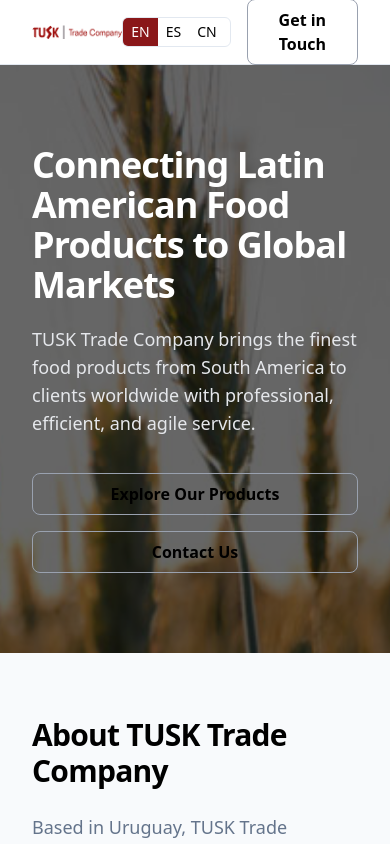
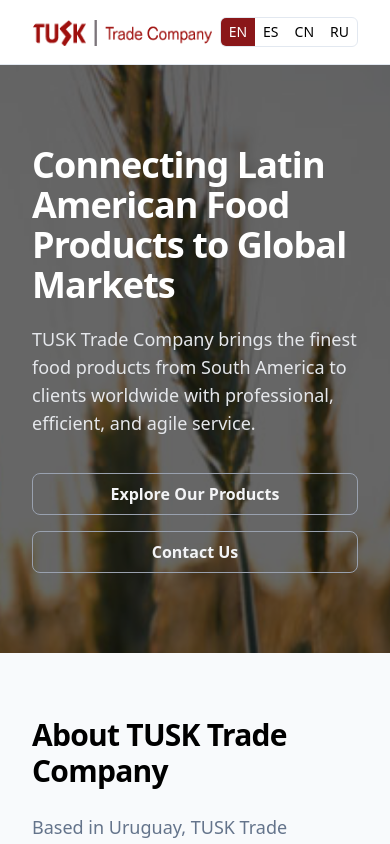
Before and after one commit to pdelabs/tusk, a Next.js app: page / in a window 390 px wide. Shown: the top 844 px of the page. Built offline with nearby package versions, Linux system fonts and the light colour scheme.

Commit message:
Responsive boton header

```diff
--- a/src/app/page.tsx
+++ b/src/app/page.tsx
@@ -67,7 +67,7 @@
           </nav>
           <div className="flex items-center gap-4">
             <LanguageSwitcher />
-            <Button variant="primary">{t.getInTouch}</Button>
+            <Button variant="secondary">{t.getInTouch}</Button>
           </div>
         </div>
       </header>
--- a/src/components/Button.tsx
+++ b/src/components/Button.tsx
@@ -1,25 +1,29 @@
-'use client';
+"use client";
 
-import Link from 'next/link';
-import React from 'react';
+import Link from "next/link";
+import React from "react";
 
 interface ButtonProps {
   children: React.ReactNode;
-  variant?: 'primary' | 'secondary';
+  variant?: "primary" | "secondary";
   className?: string;
 }
 
 const Button: React.FC<ButtonProps> = ({
   children,
-  variant = 'primary',
-  className = '',
+  variant = "primary",
+  className = "",
 }) => {
   const baseStyle =
-    'inline-block px-4 py-2 rounded-lg font-semibold border border-[1px] transition-colors duration-200';
+    "px-4 py-2 rounded-lg font-semibold border border-[1px] transition-colors duration-200";
 
-  const variantStyles: { [key in NonNullable<ButtonProps['variant']>]: string } = {
-    primary: 'bg-transparent text-black border-gray-400 hover:bg-gray-100',
-    secondary: 'bg-transparent text-[#800020] border-[#800020] hover:bg-[#f3d6da]',
+  const variantStyles: {
+    [key in NonNullable<ButtonProps["variant"]>]: string;
+  } = {
+    primary:
+      "bg-transparent text-gray-100 border-gray-400 hover:bg-gray-3d00 hover:shadow-text",
+    secondary:
+      "hidden sm:inline-block bg-transparent text-[#800020] border-[#800020] hover:bg-[#f3d6da]",
   };
 
   return (
```
